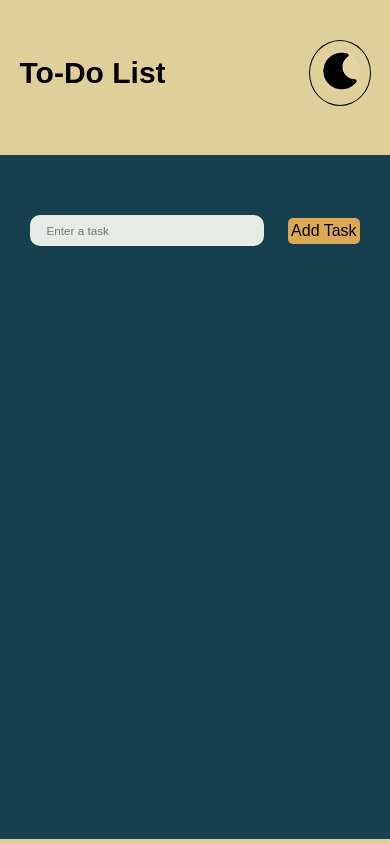
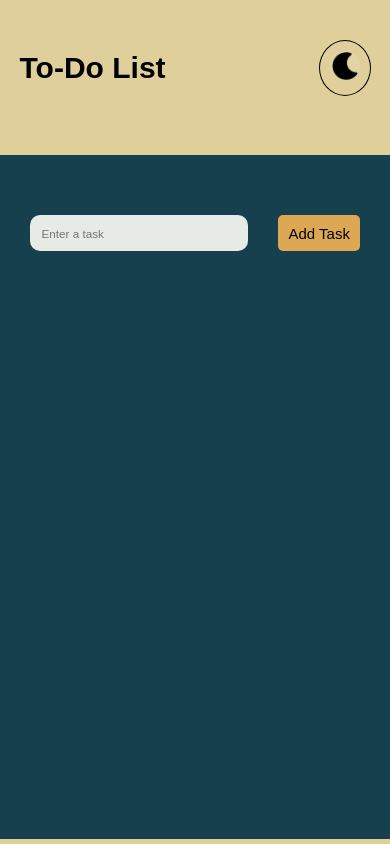
Before and after one commit to Bhevesh31/To-Do-App, a plain HTML site: page index.html in a window 390 px wide. Drawn offline with Linux system fonts and the light colour scheme.

Commit message:
Update style.css

```diff
--- a/style.css
+++ b/style.css
@@ -89,7 +89,8 @@ html{
 .input-container{
     display: flex;
     align-items: center;
-    justify-content: space-between;
+    justify-content: center;
+    gap: 30px;
 }
 #addTaskBtn{
     box-sizing: content-box;
@@ -102,7 +103,7 @@ html{
     border-radius: 5px;
     cursor: pointer;
     font-size: 17px;
-    padding: 0 3px;
+    padding: 2px 4px;
 }
 #addTaskBtn:hover{
 
@@ -110,14 +111,17 @@ html{
 }
 
 #taskInput{
-    height: 8vmin;
+    height: 7vmin;
     width: 60vmin;
     font-size: 3vmin;
     background-color: #E6EBE5;
     border: none;
     border-radius: 10px;
-    padding: 10px;
+    padding: 0px 10px;
     outline: none;
+}
+#taskInput:focus{
+    border: 2px solid #DDA853;
 }
 #taskInput:hover{
     box-shadow: 0 0 10px black;
@@ -206,11 +210,23 @@ ul li span:hover{
     #addTaskBtn{
     font-weight: 400;
     width: 17vmin;
-    font-size: 16px;
+    font-size: 15px;
+    padding: 5px 10px;
     }
 
     #taskList{
         height: 80%;
+    }
+    #taskInput{
+        padding:18px 5px;
+    }
+    .dark-btn{
+        height: 30px;
+        width: 30px;
+    }
+    .light-btn{
+        height: 30px;
+        width: 30px;
     }
 }
 
@@ -234,6 +250,7 @@ ul li span:hover{
         height: 8vmin;
         width: 66vmin;
         font-size: 19px;
+
     }
     #addTaskBtn{
     font-weight: 600;
```
